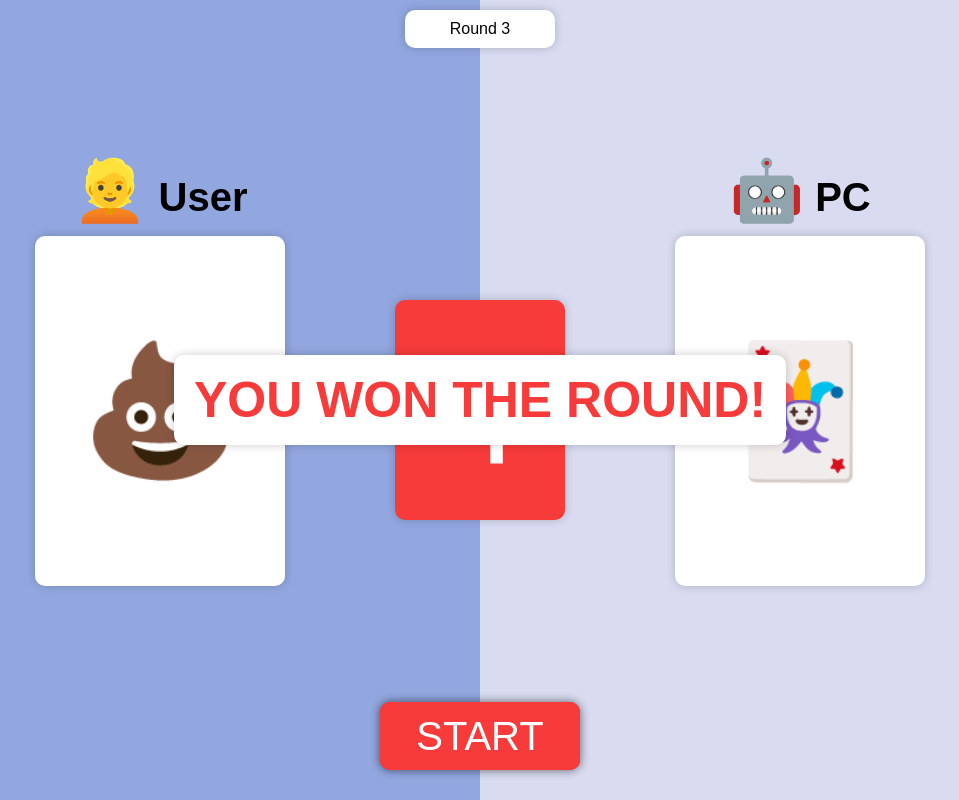
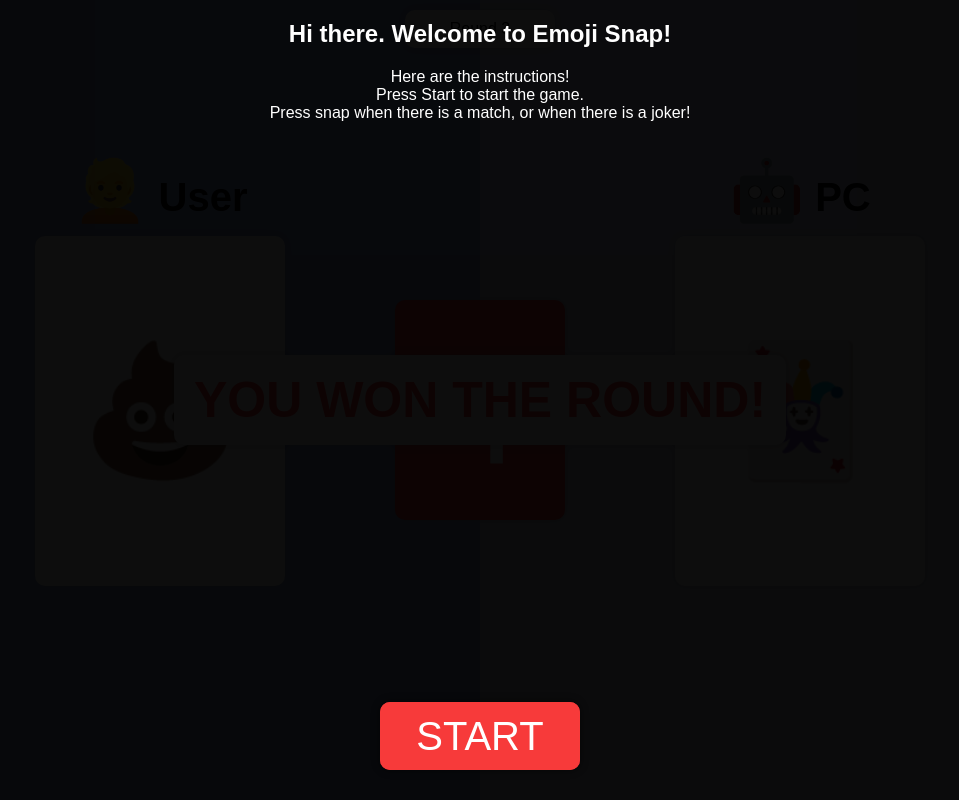
Before and after one commit to mrra/emoji-snap, a plain HTML site: page index.html in a window 1280 px wide. Shown: the whole page, without its empty margins (160-1119 px from the left). Drawn offline with Linux system fonts and the light colour scheme.

Commit message:
Instructions HTML and start game

```diff
--- a/index.html
+++ b/index.html
@@ -32,7 +32,12 @@
 		</div>
 
 		<!-- instructions -->
-		<div class="instructions"></div>
+		<div id="instructions" class="instructions">
+			<h2>Hi there. Welcome to Emoji Snap!</h2>
+			<p>Here are the instructions!<br>
+				Press Start to start the game.<br>
+				Press snap when there is a match, or when there is a joker!</p>
+		</div>
 
 		<button>Snap</button>
 		<button onclick="start();">Start</button>
--- a/script.js
+++ b/script.js
@@ -31,8 +31,18 @@ var joker = '🃏';
 var currentRound = 0;
 var count = countdownFrom;
 
+// HTML stuff
+var instructions = document.getElementById('instructions');
+
+
 var start = function () {
 	countdown();
+
+	// change the interface
+	instructions.classList.add('hide');
+	setTimeout(function () {
+		instructions.parentNode.removeChild(instructions);
+	}, 510)
 }
 
 var countdown = function () {
--- a/style.css
+++ b/style.css
@@ -125,15 +125,16 @@ button:hover, button:active{
 	box-shadow: 0 0 10px rgba(0,0,0,.1);
 }
 
-/*
+.instructions{
+	position: fixed;
+	top: 0; bottom: 0;
+	left: 0; right: 0;
+	background-color: rgba(0,0,0,.95);
+	color: white;
+	text-align: center;
+	transition: opacity 500ms;
+}
 
-<!-- abs positioned elements -->
-
-<!-- instructions -->
-<div class="instructions"></div>
-
-<button>Start</button>
-<button>Snap</button>
-<!-- <button>Reset</button> -->
-
- */
+.instructions.hide{
+	opacity: 0;
+}
```
